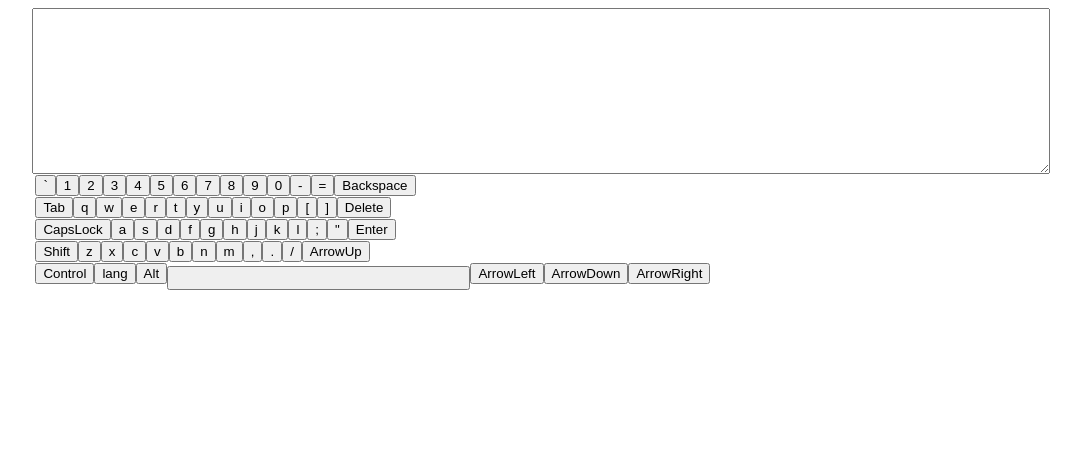
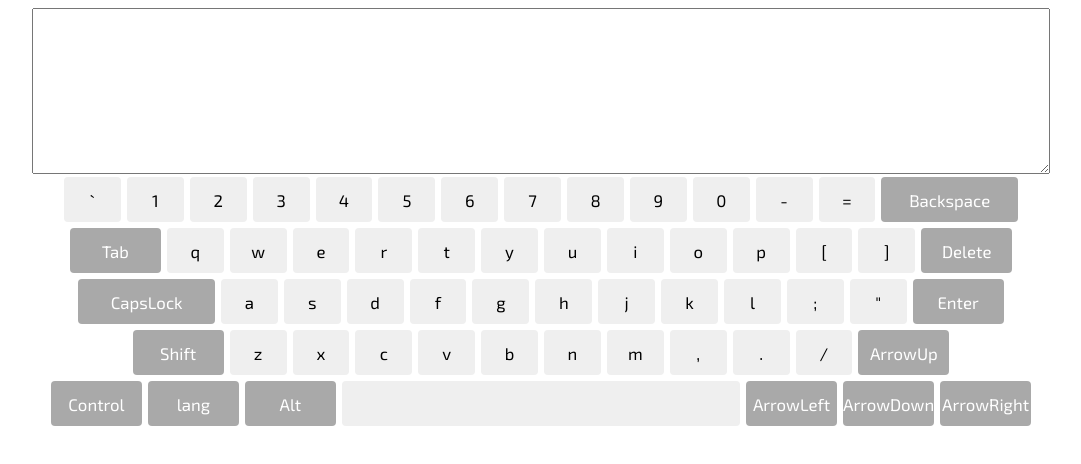
Before and after one commit to iralitv/codejam-virtual-keyboard-2020, a website built with webpack: page src/index.html in a window 1280 px wide. Shown: the whole page, without its empty margins (99-1180 px from the left). Built offline with nearby package versions, Linux system fonts and the light colour scheme.

Commit message:
feat: add localStorage for language

```diff
--- a/src/css/style.css
+++ b/src/css/style.css
@@ -6,17 +6,55 @@
 }
 
 .keyboard__keys {
-  width: 80%;
-  font-family: 'Exo 2', sans-serif;
+  width: 90%;
+  text-align: center;
   margin: 0 auto;
 }
 
+.keyboard__key {
+  height: 45px;
+  width: 5%;
+  margin: 3px;
+  border-radius: 4px;
+  border: none;
+  font-size: 1.05rem;
+  outline: none;
+  cursor: pointer;
+  display: inline-flex;
+  align-items: center;
+  justify-content: center;
+  vertical-align: top;
+  padding: 0;
+  -webkit-tap-highlight-color: transparent;
+  font-family: 'Exo 2', sans-serif;
+}
+
+.keyboard__key--medium {
+  width: 8%;
+  background: #a9a9a9;
+  color: #ffffff;
+}
+
+.keyboard__key--wide {
+  width: 12%;
+  background: #a9a9a9;
+  color: #ffffff;
+}
+
+.keyboard__key:active,
 .keyboard__key--active,
 .keyboard__capslock--active{
   background: red;
 }
 
 .keyboard__key--extra-wide {
-  width: 30%;
-  padding: 10px;
+  width: 35%;
 }
+
+.arrow {
+  position: relative;
+}
+
+.arrow::before {
+  position: absolute;
+}
--- a/src/js/keyboard.js
+++ b/src/js/keyboard.js
@@ -10,7 +10,7 @@ export class Keyboard {
 
     this.props = {
       capsLock: false,
-      language: 'en',
+      language: localStorage.getItem('lang') || 'en',
     };
   }
 
@@ -246,6 +246,8 @@ export class Keyboard {
 
   toggleLanguage() {
     this.props.language = this.props.language === 'en' ? 'ru' : 'en';
+    localStorage.setItem('lang', this.props.language);
+
     this.elements.keyContainer.innerHTML = '';
     this.elements.keyContainer.appendChild(this.createKeys(this.props.language));
     this.elements.keys = this.elements.keyContainer.querySelectorAll('.keyboard__key');
```
